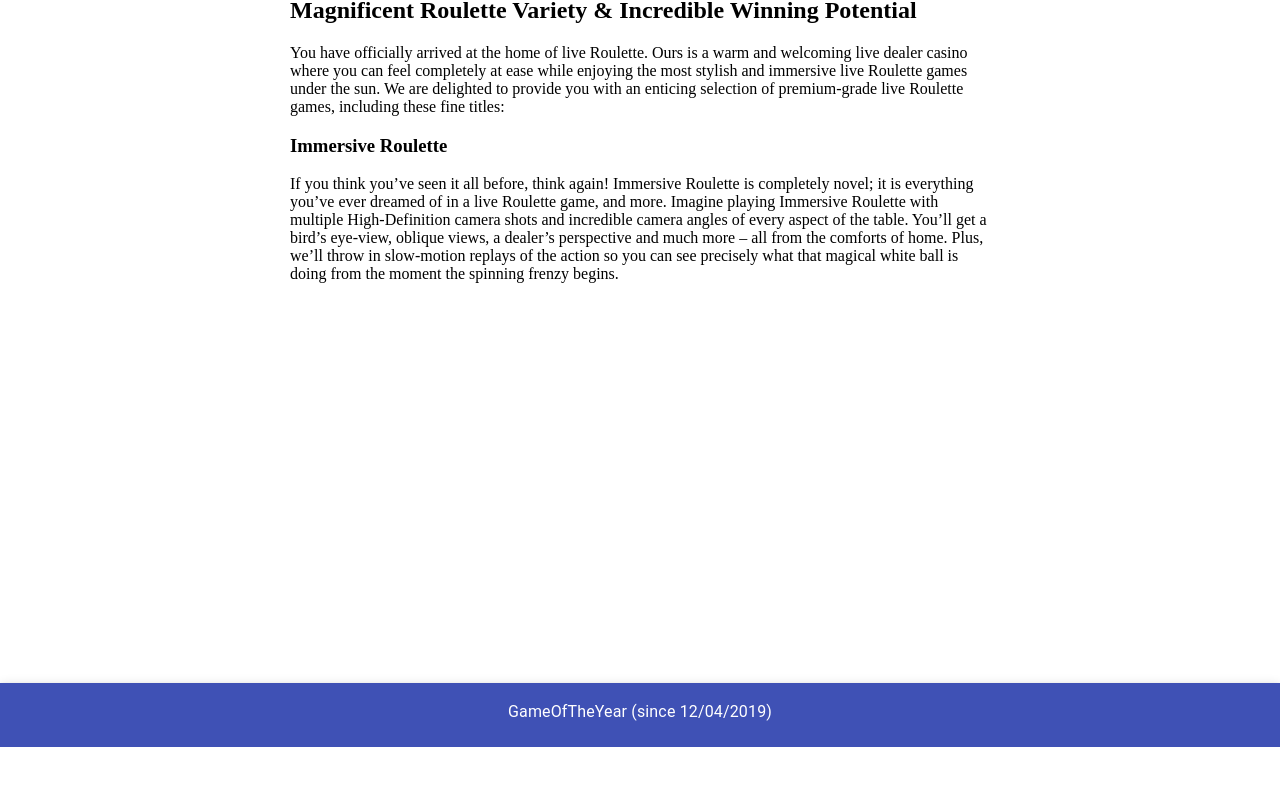
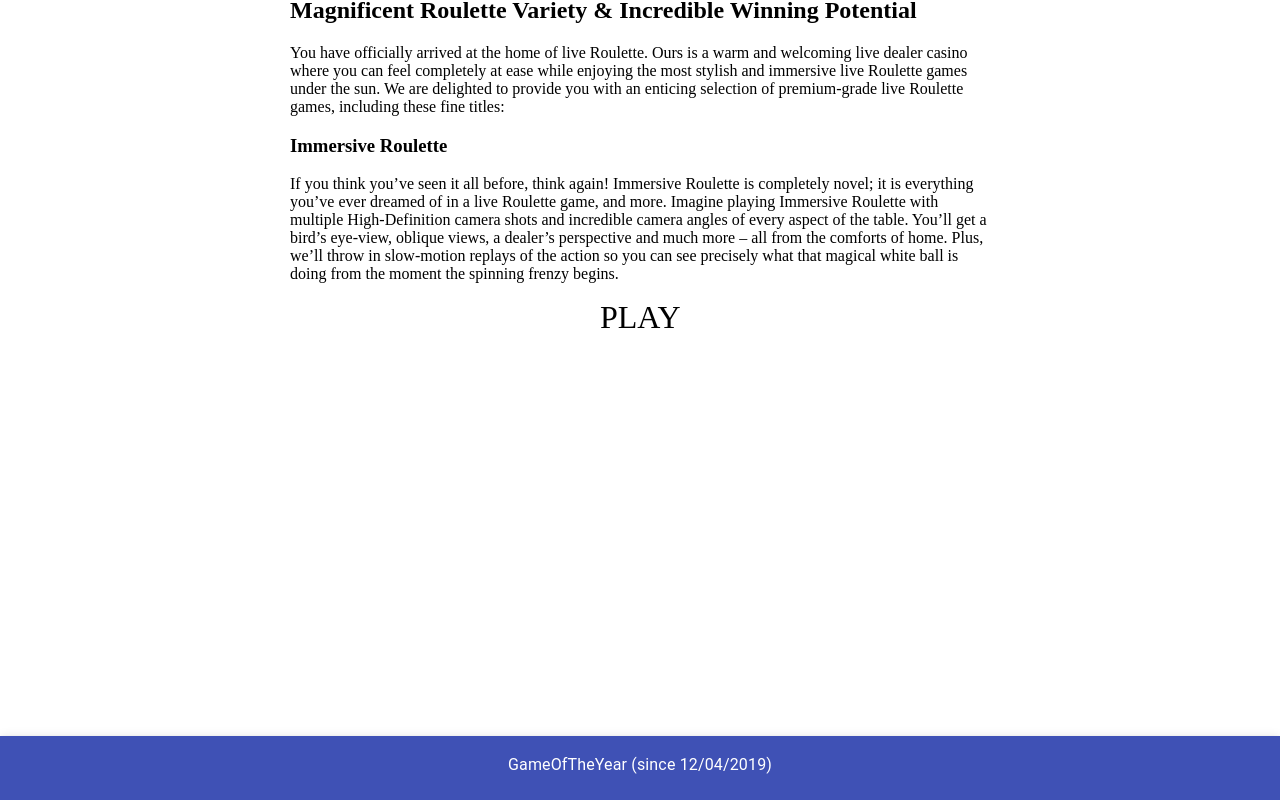
Before and after one commit to alle-zhinzher/hacaton, a React app in the folder client/: page /games/roulette in a window 1280 px wide. Shown: the part 954-1754 px from the top of the page. Before the commit the page ends 1701 px from the top, so only its background shows below. Built offline with nearby package versions, Linux system fonts and the light colour scheme.

Commit message:
playBtnFix

```diff
--- a/client/src/components/GameInfo/GameInfoItem/GameInfoItem.js
+++ b/client/src/components/GameInfo/GameInfoItem/GameInfoItem.js
@@ -1,5 +1,6 @@
 import React from 'react';
 import PropTypes from 'prop-types';
+import { Link } from "react-router-dom";
 import './GameInfoItem.scss';
 
 
@@ -8,10 +9,6 @@ const GameInfoItem = ({ game }) => (
     <div className='wrapper'>
         <h1 className='main-title'>{game.heading}</h1>
         <div className='main-image' style={{ backgroundImage: `url(${game.mainImage})` }}>mainimg</div>
-
-
-
-
 
         <div className='top-description'>
             <p className='top-description__content'>{game.descriptionText}</p>
@@ -36,7 +33,9 @@ const GameInfoItem = ({ game }) => (
             <h3 className='details__caption'>{game.detailCaption}</h3>
             <p className='details__about'>{game.detailAbout}</p>
         </div>
-
+        <div className='linkWrap'>
+            <Link to='/game/roulette' className='play__link' >PLAY</Link>
+        </div>
 
     </div>
 );
--- a/client/src/components/GameInfo/GameInfoItem/GameInfoItem.scss
+++ b/client/src/components/GameInfo/GameInfoItem/GameInfoItem.scss
@@ -46,3 +46,19 @@
     width: 700px;
     margin: auto;
 }
+
+.linkWrap{
+    width: 80px;
+    border-radius: 5px;
+    margin: auto;
+
+    &:hover{
+        background: rgb(61, 61, 180);
+    }
+}
+
+.play__link{
+    text-decoration: none;
+    color: black;
+    font-size: 32px;
+}
--- a/client/src/components/ListOfGames/ListOfGamesContent/ListOfGamesContent.js
+++ b/client/src/components/ListOfGames/ListOfGamesContent/ListOfGamesContent.js
@@ -127,7 +127,7 @@ export default function ListOfGamesContent() {
                                         <Link className='game-container__info' to='/games/roulette'> Game info</Link>
                                     </Button>
                                     <Button size="small" color="primary">
-                                        <Link className='game-container__play' to="/">PLAY NOW</Link>
+                                        <Link className='game-container__play' to="/game/roulette">PLAY NOW</Link>
                                     </Button>
                                 </CardActions>
                             </Card>
```
Also changed, not shown: 1 other file (tests, documents, lock files or other folders).
